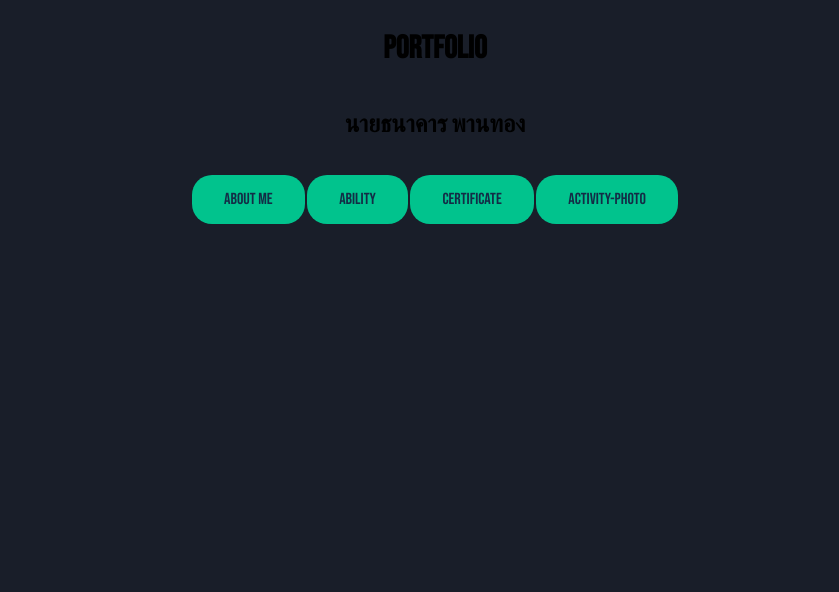
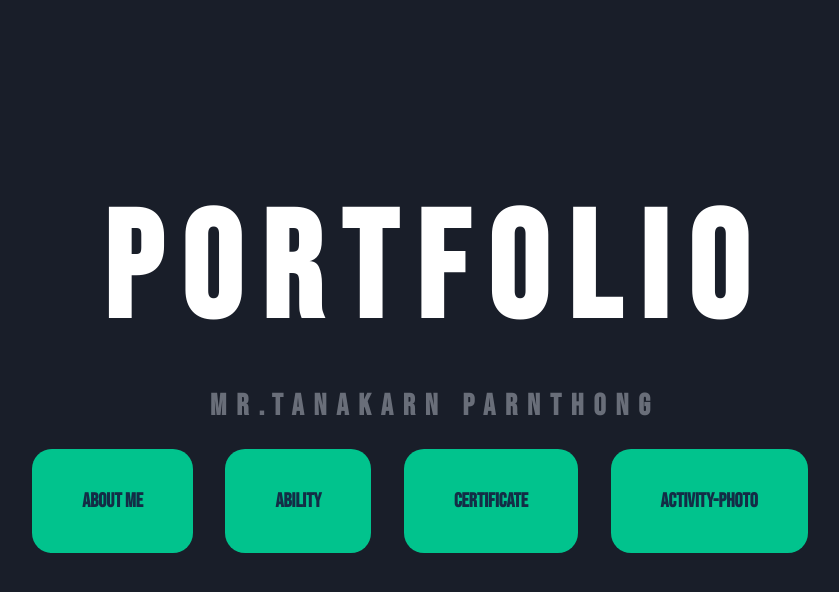
Before and after one commit to BankPop/Port, a plain HTML site: page home/index.html in a window 1280 px wide. Shown: the whole page, without its empty margins (205-1044 px from the left). Drawn offline with Linux system fonts and the light colour scheme.

Commit message:
demo home page

```diff
--- a/index.html
+++ b/home/index.html
@@ -8,13 +8,12 @@
 <body>
     <div class="main">
         <h1>Portfolio</h1>
-        <h2>นายธนาคาร พานทอง</h2>
-
+        <h2>MR.Tanakarn Parnthong</h2>
         <div class="page-btn">
-            <p>About Me</p>
-            <p>Ability</p>
-            <p>Certificate</p>
-            <p>Activity-Photo</p>
+            <a href="">About Me</a>
+            <a>Ability</a>
+            <a>Certificate</a>
+            <a>Activity-Photo</a>
 
         </div>
     </div>
--- a/style.css
+++ b/home/style.css
@@ -10,25 +10,38 @@
     display: flex;
     flex-direction: column;
     align-items: center;
-
+    justify-content: center;
+    height: 90vh;
 
 }
-
-.page-btn p{
+.main h1{
+    color: #fff;
+    font-size: 150px;
+    margin: 0px;
+    letter-spacing: 20px;
+}
+.main h2{
+    color: #696e79;
+    font-size: 30px;
+    letter-spacing: 10px;
+}
+.page-btn a{
     background-color: #01c38d;
+    margin-right: 30px;
+    padding: 40px 50px;
     border: none;
     border-radius: 20px;
     color: #132d46;
-    padding: 15px 32px;
     text-align: center;
     text-decoration: none;
     display: inline-block;
-    font-size: 16px;
+    font-size: 20px;
+    font-weight: bold;
     cursor: pointer;
     transition-duration: 0.4s;
 }
-.page-btn p:hover{
-    width: 50px;
+.page-btn a:hover{
+    padding: 50px 60px;
     background-color: #fff;
     box-shadow: 5px 5px 16px 1px #01c38d, 5px 5px 16px 1px #01c38d, 5px 5px 16px 1px #01c38d, 5px 5px 16px 1px #01c38d;
 }
```
